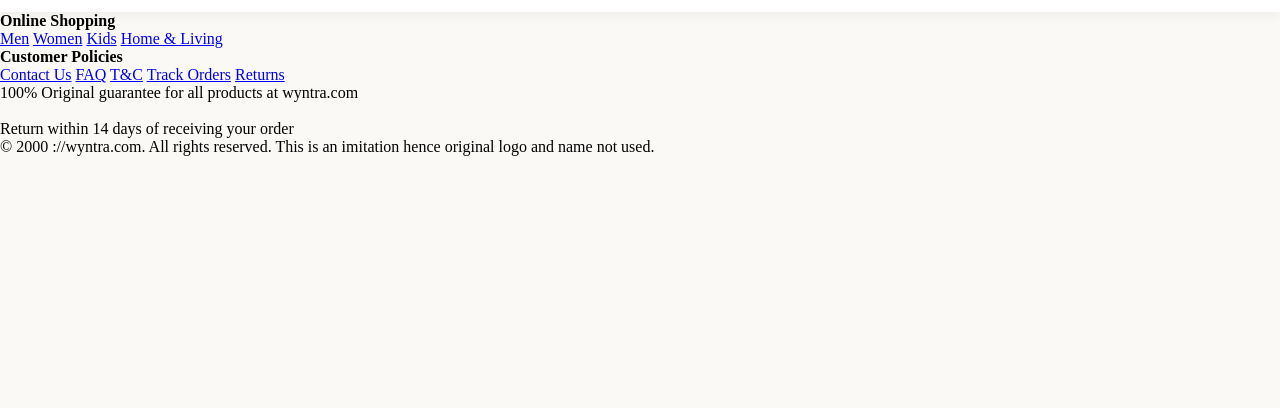
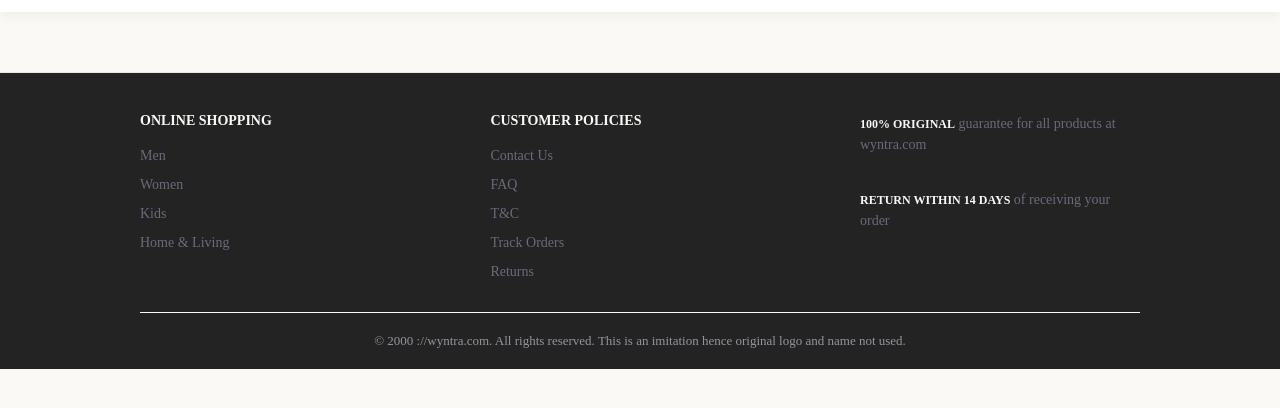
Before and after one commit to SanidhyaV14/myntra-clone-project, a plain HTML site: page myntra/index.html in a window 1280 px wide. Shown: the part 58-466 px from the top of the page. Drawn offline with Linux system fonts and the light colour scheme.

Commit message:
added styling for the footer

```diff
--- a/myntra/myntra.css
+++ b/myntra/myntra.css
@@ -98,3 +98,70 @@
     font-size: 13px;
     cursor: pointer;
 }
+
+/* footer */
+
+.footer-section {
+    background-color: #232323;
+    border-top: 1px solid #eaeaec;
+    padding: 40px 4% 20px;
+    margin-top: 60px;
+}
+
+.column-container {
+    background-color: #232323;
+    max-width: 1000px;
+    margin: 0 auto;
+    display: flex;
+    justify-content: space-between;
+    flex-wrap: wrap;
+    gap: 30px;
+}
+
+.footer-column {
+    background-color: #232323;
+    display: flex;
+    flex-direction: column;
+    gap: 8px;
+    max-width: 280px;
+}
+
+.footer-column h4 {
+    background-color: #232323;
+    font-size: 14px;
+    font-weight: bold;
+    color: #FAF9F6;
+    text-transform: uppercase;
+    margin-bottom: 8px;
+}
+.footer-column .subheading {
+    background-color: #232323;
+    font-size: 12px;
+    font-weight: bold;
+    color: #FAF9F6;
+    text-transform: uppercase;
+    margin-bottom: 8px;
+}
+
+.footer-column a, .footer-column p {
+    background-color: #232323;
+    text-decoration: none;
+    color: #696b79;
+    font-size: 14px;
+    line-height: 1.5;
+}
+
+.footer-column a:hover {
+    color: #ffffff;
+}
+
+.footer-bottom {
+    background-color: #232323;
+    max-width: 1000px;
+    margin: 30px auto 0;
+    padding-top: 20px;
+    border-top: 1px solid #FAF9F6;
+    text-align: center;
+    color: #94969f;
+    font-size: 13px;
+}
```
